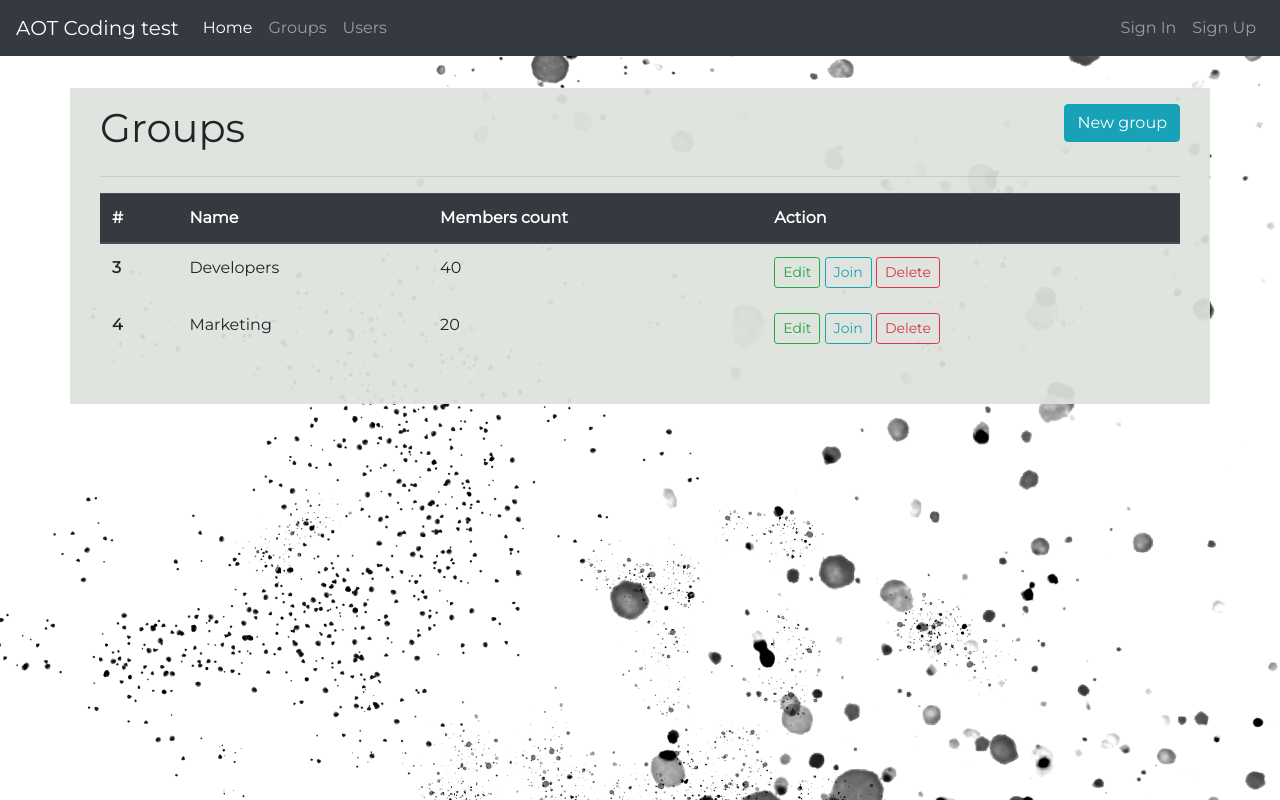
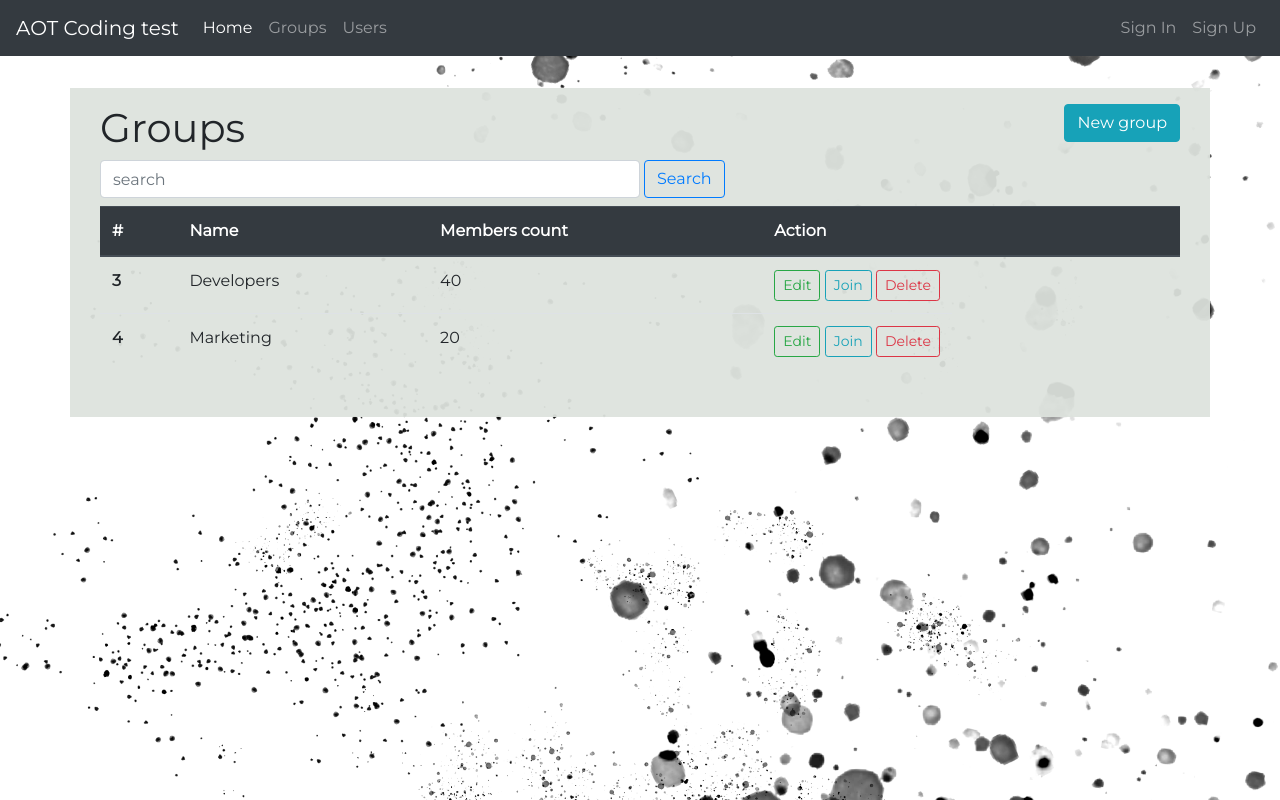
Before and after one commit to sokeno/aot, an Angular app: page /groups in a window 1280 px wide. Built offline with nearby package versions, Linux system fonts and the light colour scheme.

Commit message:
user can search for groups

```diff
--- a/src/app/group/group.component.html
+++ b/src/app/group/group.component.html
@@ -9,10 +9,14 @@
       </button>
     </div>
   </div>
-  <hr>
   <div class="row" *ngIf="!switchForm">
+    <div class="col-md-12 col-md-12 form-inline">
+        <input type="text" class="form-control col-md-6 col-sm-12" [(ngModel)]="search" placeholder="search">
+        <button type="button" class="btn btn-outline-primary ml-1" (click)="searchGroup()">Search</button>
+    </div>
     <div class="col-md-12 col-md-12">
-      <table class="table">
+
+      <table class="table mt-2">
         <thead class="thead-dark">
           <tr>
             <th scope="col">#</th>
--- a/src/app/group/group.component.ts
+++ b/src/app/group/group.component.ts
@@ -11,8 +11,12 @@ import  {GroupService} from '../services/group/group.service'
 export class GroupComponent implements OnInit {
 
   pageTitle: string = "Groups";
+
   name: string = "";
+
   errorMessage: string = "";
+
+  search:string = "";
 
   switchForm: boolean = false;
 
@@ -123,5 +127,9 @@ export class GroupComponent implements OnInit {
     this.switchForm =true;
   }
 
+  searchGroup(): void{
+
+  }
+
 
 }
```
